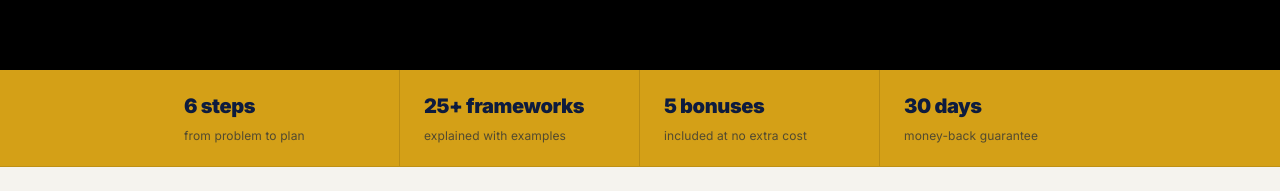
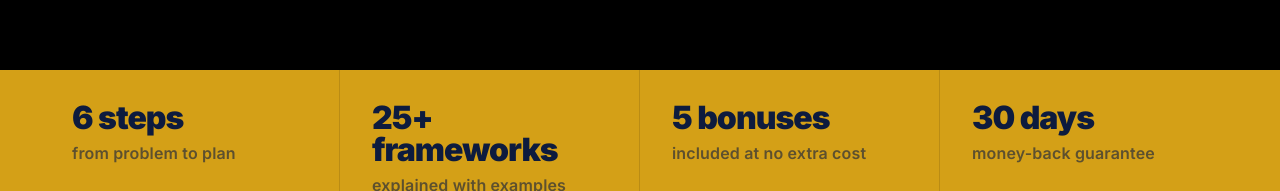
Before and after one commit to lawtg/execute-document-prompt, a React (Vite) app: page /owner in a window 1280 px wide. Shown: the part 761-952 px from the top of the page. Built offline with nearby package versions, Linux system fonts and the light colour scheme; no server answers; a web font is replaced by a local one.

Commit message:
Stats strip: bigger padding, larger bolder numbers, wider layout

```diff
--- a/src/SalesPageC.tsx
+++ b/src/SalesPageC.tsx
@@ -178,16 +178,16 @@ export default function SalesPageC() {
 
       {/* ══ STATS STRIP ═══════════════════════════════════ */}
       <section style={{ backgroundColor: C.yellow, borderBottom: `1px solid rgba(0,0,0,0.1)` }}>
-        <div style={{ maxWidth: '960px', margin: '0 auto', display: 'grid', gridTemplateColumns: 'repeat(4,1fr)' }} className="oc-stats-grid">
+        <div style={{ maxWidth: '1200px', margin: '0 auto', display: 'grid', gridTemplateColumns: 'repeat(4,1fr)' }} className="oc-stats-grid">
           {[
             { n: '6 steps', l: 'from problem to plan' },
             { n: '25+ frameworks', l: 'explained with examples' },
             { n: '5 bonuses', l: 'included at no extra cost' },
             { n: '30 days', l: 'money-back guarantee' },
           ].map((s, i) => (
-            <div key={i} style={{ padding: '20px 24px', borderRight: i < 3 ? '1px solid rgba(0,0,0,0.12)' : 'none' }}>
-              <p style={{ fontFamily: "'Inter', system-ui, sans-serif", fontSize: 'clamp(16px, 2vw, 20px)', fontWeight: 900, color: C.navy, margin: '0 0 3px', letterSpacing: '-0.02em' }}>{s.n}</p>
-              <p style={{ fontFamily: "'Inter', system-ui, sans-serif", fontSize: '12px', color: 'rgba(13,27,62,0.65)', margin: 0, letterSpacing: '0.01em' }}>{s.l}</p>
+            <div key={i} style={{ padding: '32px 32px', borderRight: i < 3 ? '1px solid rgba(0,0,0,0.12)' : 'none' }}>
+              <p style={{ fontFamily: "'Inter', system-ui, sans-serif", fontSize: 'clamp(22px, 3vw, 32px)', fontWeight: 900, color: C.navy, margin: '0 0 6px', letterSpacing: '-0.03em', lineHeight: 1 }}>{s.n}</p>
+              <p style={{ fontFamily: "'Inter', system-ui, sans-serif", fontSize: 'clamp(14px, 1.5vw, 16px)', fontWeight: 600, color: 'rgba(13,27,62,0.6)', margin: 0, letterSpacing: '0.01em' }}>{s.l}</p>
             </div>
           ))}
         </div>
```
